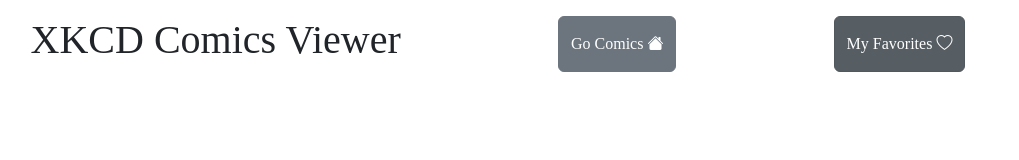
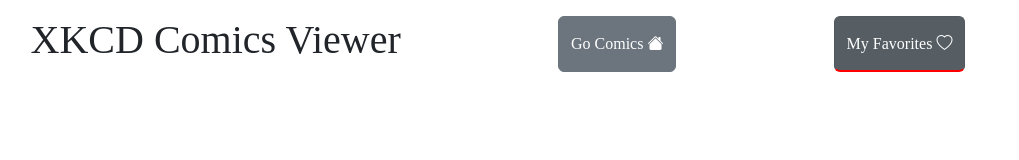
Before and after one commit to ademten7/Angular-xkcd-comic-viewer, an Angular app: page /favorites in a window 1280 px wide. Shown: the top 160 px of the page, without its empty margins (142-1161 px from the left). Built offline with nearby package versions, Linux system fonts and the light colour scheme; a web font is replaced by a local one.

Commit message:
added routing

```diff
--- a/src/app/navbar/navbar.component.css
+++ b/src/app/navbar/navbar.component.css
@@ -3,3 +3,6 @@
   display: flex;
   justify-content: space-around;
 }
+.btn-secondary:not(:disabled).active {
+  border-bottom: 2.5px solid red;
+}
```
